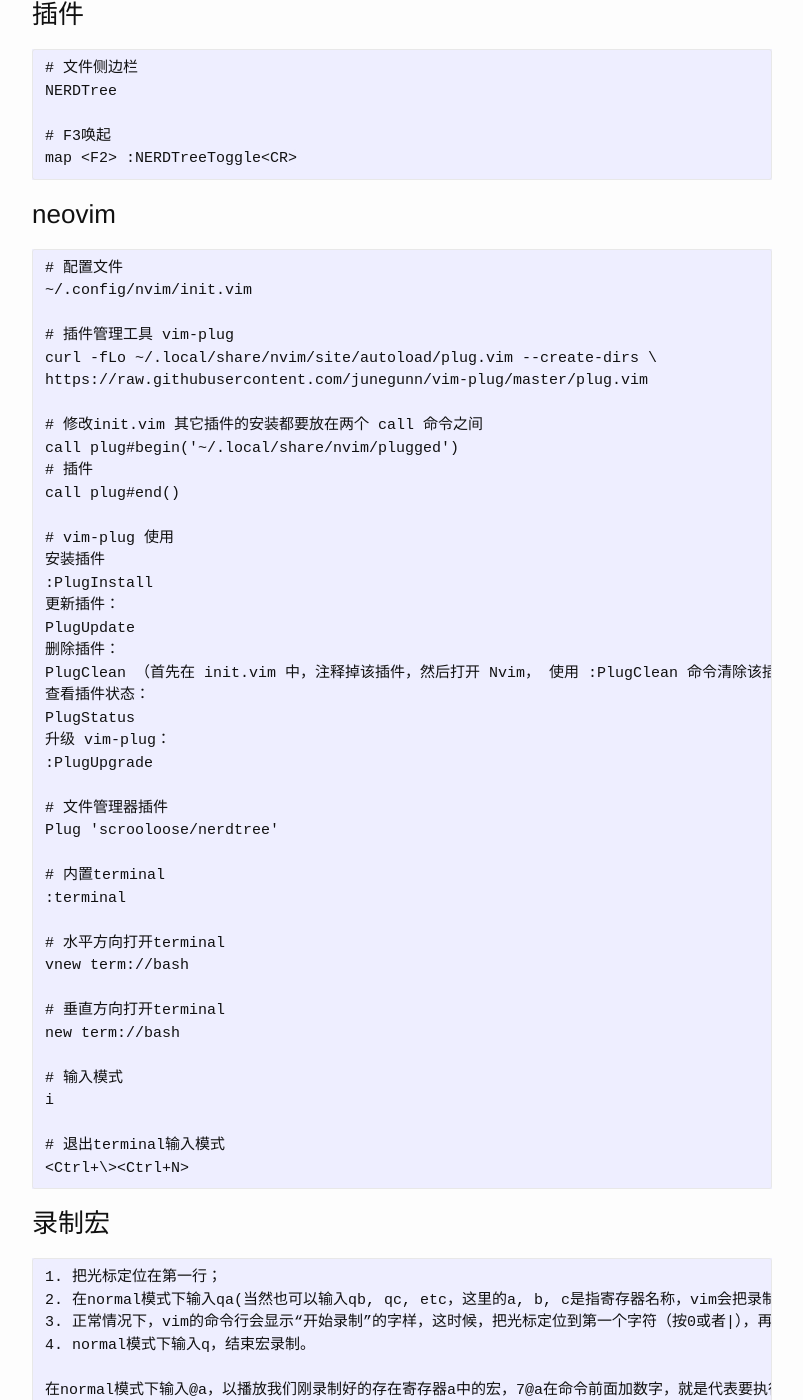
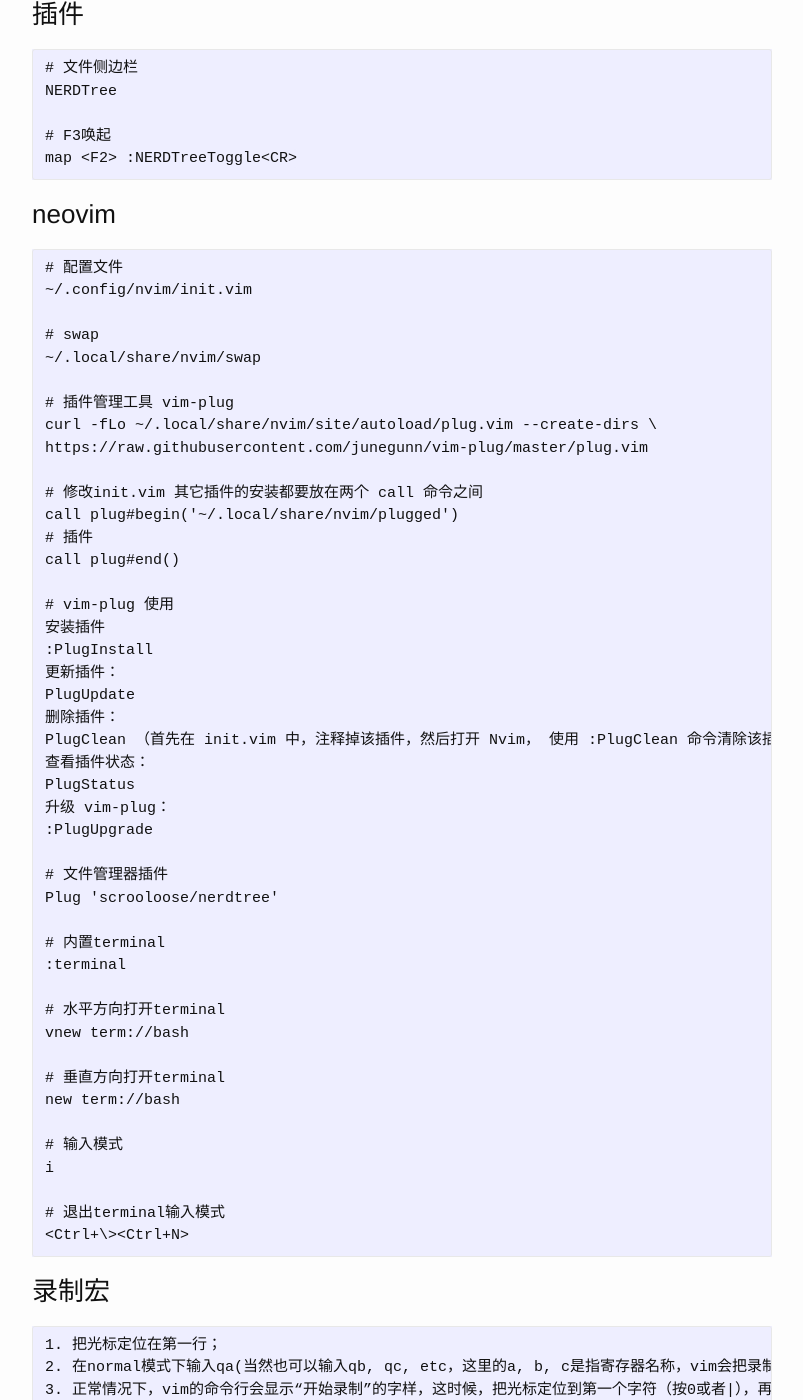
Before and after one commit to josephstalin117/josephstalin117.github.io, a Jekyll site: the page built from _posts/2016-07-03-vim.markdown, in a window 1280 px wide and 1400 px high, scrolled down 4252 px. Shown: the whole window, without its empty margins (238-1041 px from the left). Built offline with Jekyll 4.4.1, drawn with Linux system fonts in a browser that asks for light colours.

Commit message:
update nvim swap

```diff
--- a/_posts/2016-07-03-vim.markdown
+++ b/_posts/2016-07-03-vim.markdown
@@ -208,6 +208,9 @@
 # 配置文件
 ~/.config/nvim/init.vim
 
+# swap
+~/.local/share/nvim/swap
+
 # 插件管理工具 vim-plug
 curl -fLo ~/.local/share/nvim/site/autoload/plug.vim --create-dirs \
 https://raw.githubusercontent.com/junegunn/vim-plug/master/plug.vim
```
